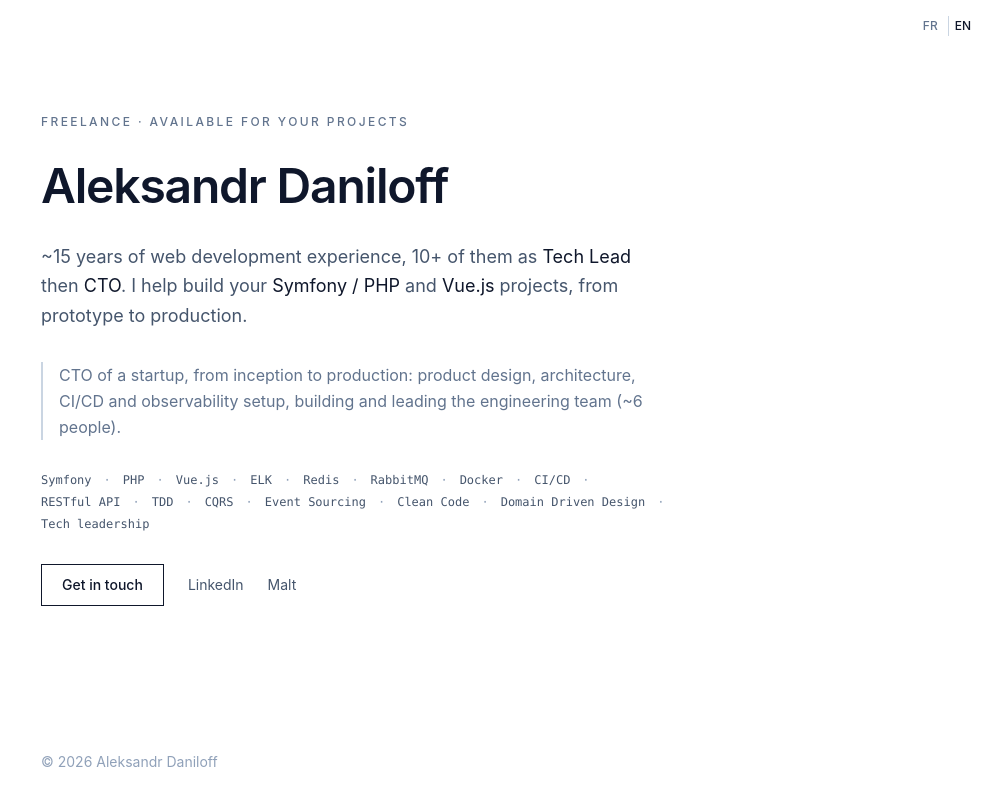
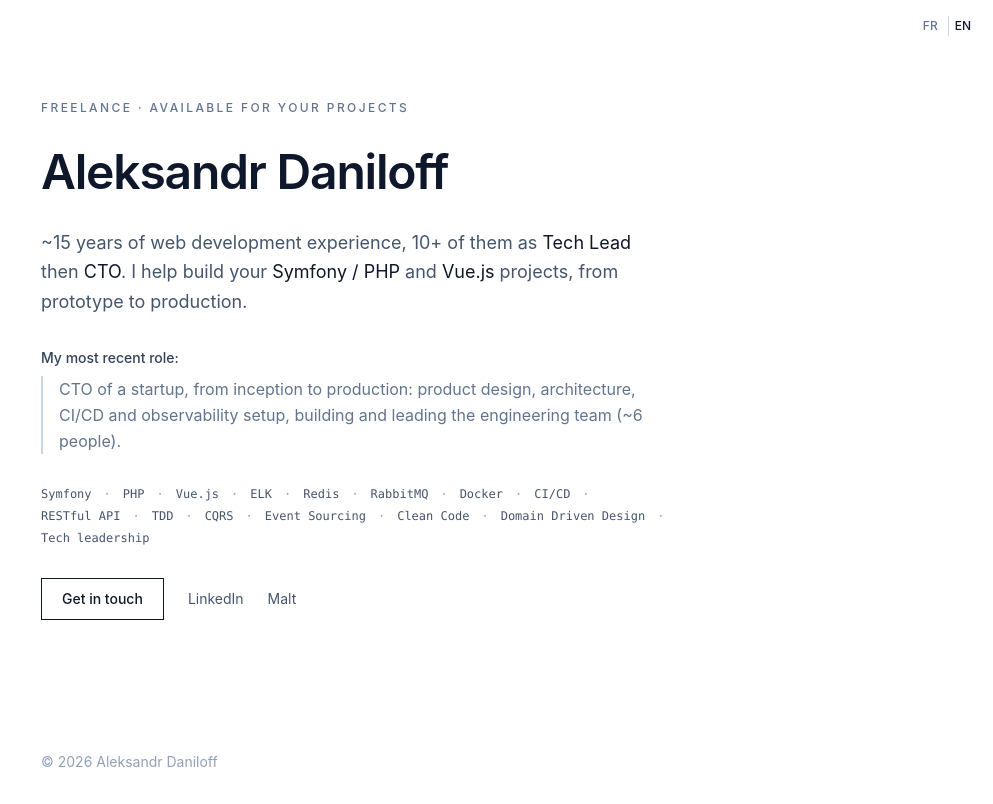
Before and after one commit to adaniloff/vitrine, a Vue app: page / in a window 1280 px wide. Shown: the whole page, without its empty margins (287-1280 px from the left). Built offline with nearby package versions, Linux system fonts and the light colour scheme.

Commit message:
feat: minor description improvement

```diff
--- a/src/components/HeroSection.vue
+++ b/src/components/HeroSection.vue
@@ -42,11 +42,19 @@ const email = 'adaniloff@proton.me'
       v-html="t('pitch')"
     ></p>
 
-    <blockquote
-      class="border-l-2 border-slate-300 pl-4 text-base leading-relaxed text-slate-500 dark:border-slate-700 dark:text-slate-400"
-    >
-      {{ t('quote') }}
-    </blockquote>
+    <div class="flex flex-col gap-2">
+      <p
+        v-if="t('exp.title')"
+        class="text-sm font-medium text-slate-700 dark:text-slate-300"
+      >
+        {{ t('exp.title') }}
+      </p>
+      <blockquote
+        class="border-l-2 border-slate-300 pl-4 text-base leading-relaxed text-slate-500 dark:border-slate-700 dark:text-slate-400"
+      >
+        {{ t('exp.description') }}
+      </blockquote>
+    </div>
 
     <ul class="flex flex-wrap gap-x-3 gap-y-1.5">
       <li
--- a/src/i18n.ts
+++ b/src/i18n.ts
@@ -13,7 +13,8 @@ const messages = {
     )} puis ${strong('CTO')}. J'accompagne vos projets ${strong(
       'Symfony / PHP',
     )} et ${strong('Vue.js')}, du proto à la mise en production.`,
-    quote:
+    'exp.title': "Ma dernière expérience en date:",
+    'exp.description':
       "CTO d'une startup, de sa création à la production : conception produit, architecture, setup CI/CD et observabilité, constitution et encadrement de l'équipe technique (~6 personnes).",
     contact: 'Me contacter',
   },
@@ -24,7 +25,8 @@ const messages = {
     )} then ${strong('CTO')}. I help build your ${strong(
       'Symfony / PHP',
     )} and ${strong('Vue.js')} projects, from prototype to production.`,
-    quote:
+    'exp.title': 'My most recent role:',
+    'exp.description':
       'CTO of a startup, from inception to production: product design, architecture, CI/CD and observability setup, building and leading the engineering team (~6 people).',
     contact: 'Get in touch',
   },
```
